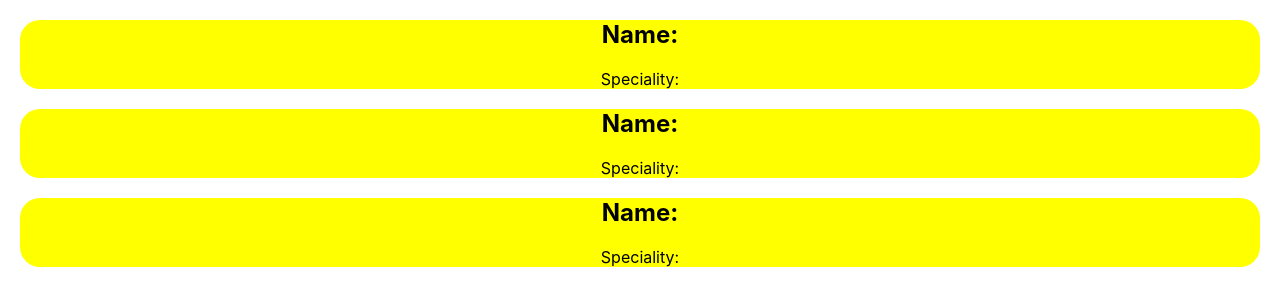
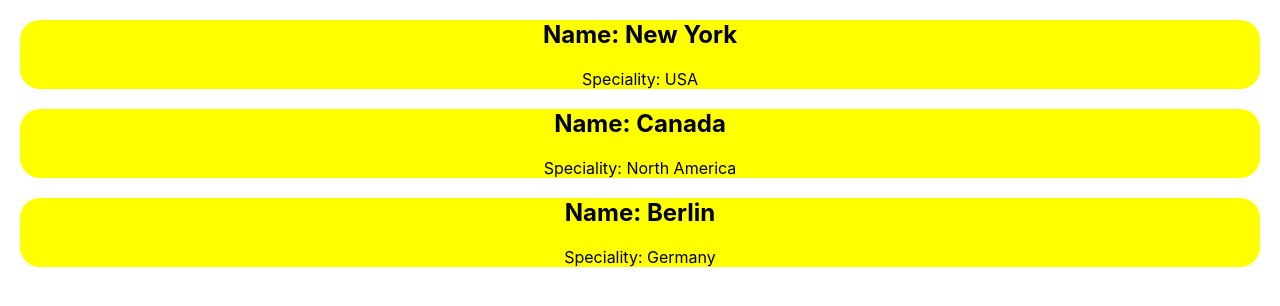
Before and after one commit to sadiaprova12/ReactJS-Core-Concepts-Recap, a React (Create React App) app: page / in a window 1280 px wide. Shown: the top 306 px of the page. Built offline with nearby package versions, Linux system fonts and the light colour scheme.

Commit message:
district props

```diff
--- a/src/App.js
+++ b/src/App.js
@@ -4,9 +4,9 @@ import './App.css';
 function App() {
   return (
     <div className="App">
-      <District></District>
-      <District></District>
-      <District></District>
+      <District city="New York" country="USA"></District>
+      <District city="Canada" country="North America"></District>
+      <District city="Berlin" country="Germany"></District>
     </div>
   );
 }
@@ -16,11 +16,11 @@ const districtStyle ={
   margin: '20px',
   borderRadius: '20px'
 }
-function District(){
+function District(props){
   return (
     <div style={districtStyle}>
-      <h2>Name: </h2>
-      <p>Speciality: </p>
+      <h2>Name: {props.city}</h2>
+      <p>Speciality: {props.country}</p>
     </div>
   )
 }
```
